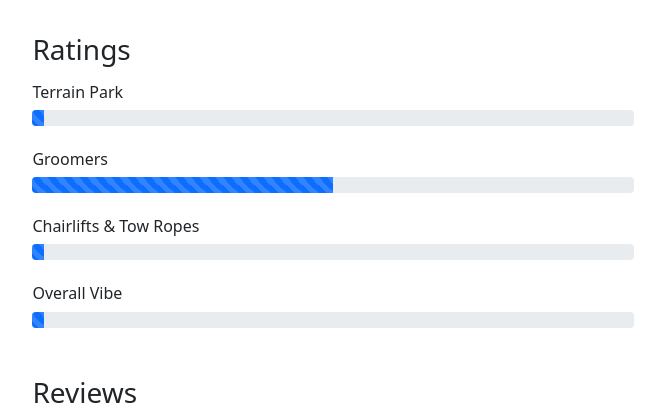
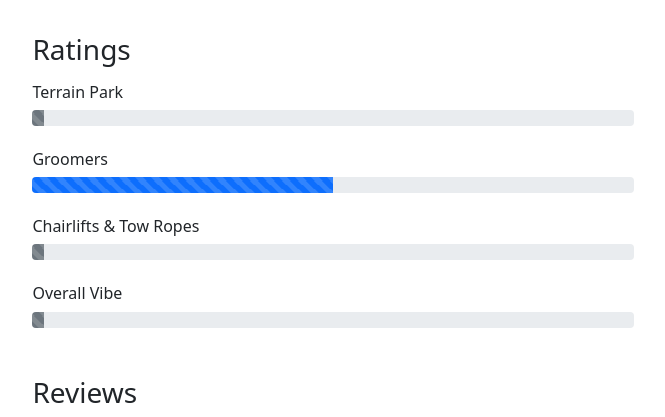
Before and after one commit to ekarabas/shredmap-midwest, a Django app: page /1 in a window 1280 px wide. Shown: the part 277-694 px from the top of the page, without its empty margins (6-671 px from the left). Run offline with Django 3.2, Linux system fonts and the light colour scheme; data comes from the database, SQL or seed files in the repository; both versions use the stored data as it was after the commit; some libraries are stand-ins or nearby versions.

Commit message:
Fixed error on refresh after deleting review

```diff
--- a/shredmap_midwest/templates/shredmap_midwest/resort.html
+++ b/shredmap_midwest/templates/shredmap_midwest/resort.html
@@ -290,25 +290,26 @@
     <div class="half-width">
         <h6 class="fw-light">Terrain Park</h6>
         <div class="progress">
-            <div class="progress-bar progress-bar-striped progress-bar-animated" role="progressbar" aria-valuenow="75"
+            <!-- Make the progress bar grey if there aren't any reviews for that category -->
+            <div class="progress-bar progress-bar-striped progress-bar-animated {% if not avg_park.park_review__avg %} bg-secondary {% endif %}" role="progressbar" aria-valuenow="75"
                 aria-valuemin="0" aria-valuemax="100" style="width: {{avg_park.park_review__avg}}%"></div>
         </div>
         <br>
         <h6 class="fw-light">Groomers</h6>
         <div class="progress">
-            <div class="progress-bar progress-bar-striped progress-bar-animated" role="progressbar" aria-valuenow="75"
+            <div class="progress-bar progress-bar-striped progress-bar-animated {% if not avg_groomer.groomer_review__avg %} bg-secondary {% endif %}" role="progressbar" aria-valuenow="75"
                 aria-valuemin="0" aria-valuemax="100" style="width: {{avg_groomer.groomer_review__avg}}%"></div>
         </div>
         <br>
         <h6 class="fw-light">Chairlifts & Tow Ropes</h6>
         <div class="progress">
-            <div class="progress-bar progress-bar-striped progress-bar-animated" role="progressbar" aria-valuenow="75"
+            <div class="progress-bar progress-bar-striped progress-bar-animated {% if not avg_lift.lift_review__avg %} bg-secondary {% endif %}" role="progressbar" aria-valuenow="75"
                 aria-valuemin="0" aria-valuemax="100" style="width: {{avg_lift.lift_review__avg}}%"></div>
         </div>
         <br>
         <h6 class="fw-light">Overall Vibe</h6>
         <div class="progress">
-            <div class="progress-bar progress-bar-striped progress-bar-animated" role="progressbar" aria-valuenow="75"
+            <div class="progress-bar progress-bar-striped progress-bar-animated {% if not avg_vibe.vibe_review__avg %} bg-secondary {% endif %}" role="progressbar" aria-valuenow="75"
                 aria-valuemin="0" aria-valuemax="100" style="width: {{avg_vibe.vibe_review__avg}}%">
             </div>
         </div>
--- a/shredmap_midwest/views.py
+++ b/shredmap_midwest/views.py
@@ -55,11 +55,14 @@ def resort_view(request, resort_id):
 
         # If the user submitted the delete form, delete the review
         if request.POST.get("delete") != None:
-            this_review.delete()
-            this_review = ""
-            resort.visitors.remove(request.user)
-            visited = False
-            deleted = True
+
+            # Only attempt to delete the review if it exists (prevents error on page refresh after deleting)
+            if this_review:
+                this_review.delete()
+                this_review = ""
+                resort.visitors.remove(request.user)
+                visited = False
+                deleted = True
 
             return render(request, "shredmap_midwest/resort.html", {
                 "resort": resort,
```
Also changed, not shown: db.sqlite3.
